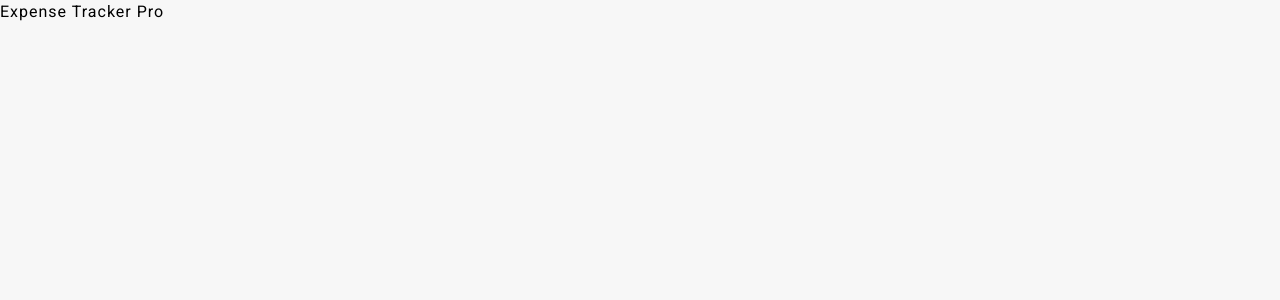
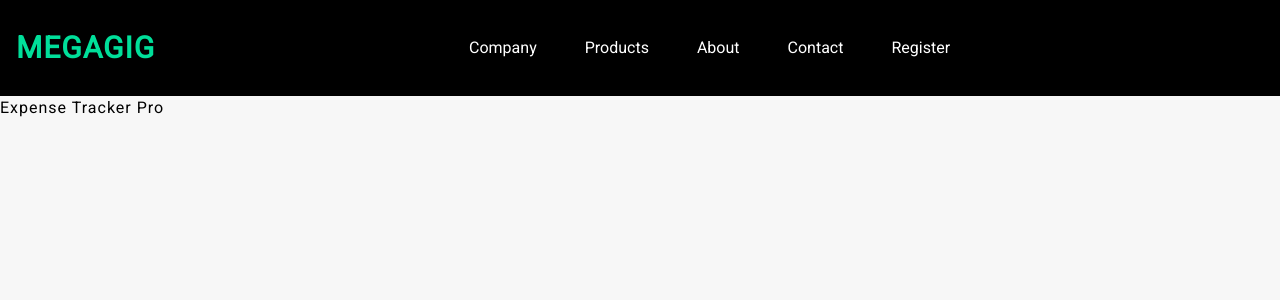
Before and after one commit to Megagig/Expense-and-Budget-Tracker-Pro, a Next.js app: page / in a window 1280 px wide. Shown: the top 300 px of the page. Built offline with nearby package versions, Linux system fonts and the light colour scheme; no server answers.

Commit message:
Create the zustand store

```diff
--- a/app/layout.tsx
+++ b/app/layout.tsx
@@ -1,6 +1,7 @@
 import type { Metadata } from 'next';
 import { Roboto } from 'next/font/google';
 import './globals.css';
+import { ClerkProvider } from '@clerk/nextjs';
 
 const roboto = Roboto({ weight: '400', subsets: ['latin'] });
 
@@ -15,8 +16,10 @@ export default function RootLayout({
   children: React.ReactNode;
 }>) {
   return (
-    <html lang="en">
-      <body className={roboto.className}>{children}</body>
-    </html>
+    <ClerkProvider>
+      <html lang="en">
+        <body className={roboto.className}>{children}</body>
+      </html>
+    </ClerkProvider>
   );
 }
--- a/app/page.tsx
+++ b/app/page.tsx
@@ -1,6 +1,9 @@
+import Navbar from '@/components/Navbar';
+
 const Home = () => {
   return (
     <main>
+      <Navbar />
       <h1>Expense Tracker Pro</h1>
     </main>
   );
--- /dev/null
+++ b/components/Navbar.tsx
@@ -0,0 +1,101 @@
+'use client';
+import { useState } from 'react';
+import Link from 'next/link';
+import { AiOutlineClose, AiOutlineMenu } from 'react-icons/ai';
+import { ShoppingBagIcon } from 'lucide-react';
+// import ThemeSelector from './ThemeSelector';
+import { useUser } from '@clerk/nextjs';
+
+interface NavItem {
+  id: number;
+  text: string;
+  path: string;
+}
+
+const Navbar: React.FC = () => {
+  // State to manage the navbar's visibility
+  const [nav, setNav] = useState<boolean>(false);
+
+  // Toggle function to handle the navbar's display
+  const handleNav = () => {
+    setNav((prev) => !prev);
+  };
+
+  // Array containing navigation items
+  const navItems: NavItem[] = [
+    { id: 1, text: 'Company', path: '/company' },
+    { id: 2, text: 'Products', path: '/products' },
+    { id: 3, text: 'About', path: '/about' },
+    { id: 4, text: 'Contact', path: '/contact' },
+    { id: 5, text: 'Register', path: '/register' },
+  ];
+
+  const products: any[] = []; // Replace with your actual products array
+  const { isSignedIn } = useUser(); // Check if the user is signed in
+
+  return (
+    <div className="bg-black flex justify-between items-center h-24 w-full px-4 text-white">
+      <Link href="/" passHref>
+        <h1 className="w-full text-3xl font-bold text-[#00df9a] cursor-pointer">
+          MEGAGIG
+        </h1>
+      </Link>
+
+      <ul className="hidden md:flex">
+        {navItems.map((item) => (
+          <li
+            key={item.id}
+            className="p-4 hover:bg-[#00df9a] rounded-xl m-2 cursor-pointer duration-300 hover:text-black"
+          >
+            <Link href={item.path} passHref>
+              {item.text}
+            </Link>
+          </li>
+        ))}
+      </ul>
+
+      <div className="flex items-center gap-4">
+        {/* <ThemeSelector /> */}
+
+        {isSignedIn && (
+          <div className="indicator">
+            <div className="p-2 rounded-full hover:bg-base-200 transition-colors">
+              <ShoppingBagIcon className="size-5" />
+              <span className="badge badge-sm badge-primary indicator-item">
+                {products.length}
+              </span>
+            </div>
+          </div>
+        )}
+      </div>
+
+      <div onClick={handleNav} className="block md:hidden">
+        {nav ? <AiOutlineClose size={20} /> : <AiOutlineMenu size={20} />}
+      </div>
+
+      <ul
+        className={
+          nav
+            ? 'fixed md:hidden left-0 top-0 w-[60%] h-full border-r border-r-gray-900 bg-[#000300] ease-in-out duration-500'
+            : 'ease-in-out w-[60%] duration-500 fixed top-0 bottom-0 left-[-100%]'
+        }
+      >
+        <h1 className="w-full text-3xl font-bold text-[#00df9a] m-4">
+          MEGAGIG
+        </h1>
+        {navItems.map((item) => (
+          <li
+            key={item.id}
+            className="p-4 border-b rounded-xl hover:bg-[#00df9a] duration-300 hover:text-black cursor-pointer border-gray-600"
+          >
+            <Link href={item.path} passHref>
+              {item.text}
+            </Link>
+          </li>
+        ))}
+      </ul>
+    </div>
+  );
+};
+
+export default Navbar;
--- a/package.json
+++ b/package.json
@@ -11,9 +11,12 @@
   "dependencies": {
     "@clerk/nextjs": "^6.12.0",
     "@prisma/client": "^6.3.1",
+    "lucide-react": "^0.475.0",
     "next": "15.1.7",
     "react": "^19.0.0",
-    "react-dom": "^19.0.0"
+    "react-dom": "^19.0.0",
+    "react-icons": "^5.4.0",
+    "zustand": "^5.0.3"
   },
   "devDependencies": {
     "@eslint/eslintrc": "^3",
```
Also changed, not shown: middleware.ts (added, +12 -0 lines), store/useThemeStore.ts (added, +16 -0 lines), components/ThemeSelector.tsx (added), 1 other file (tests, documents, lock files or other folders).
